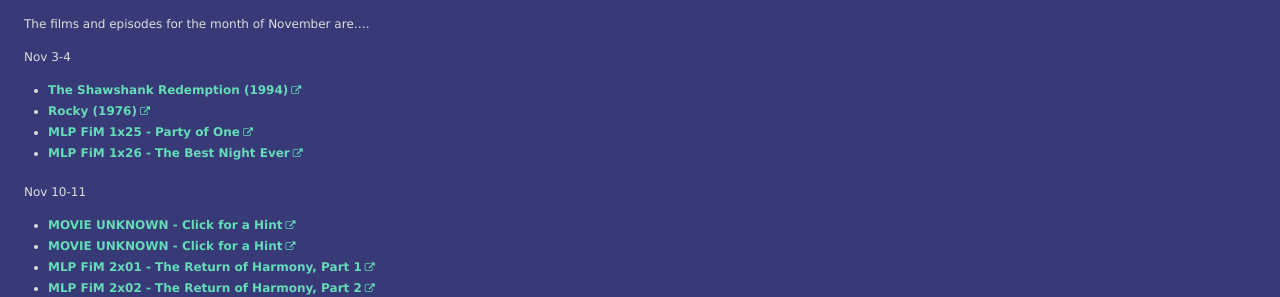
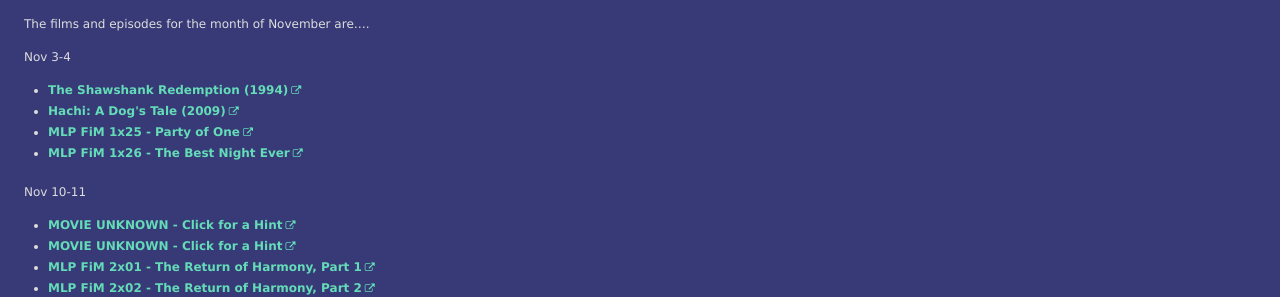
Before and after one commit to Bronystate/brstv3, a Jekyll site: the page built from _posts/2017-11-02-nov17winners.md, in a window 1280 px wide. Shown: the part 502-799 px from the top of the page. Built offline with Jekyll 4.4.1, drawn with Linux system fonts in a browser that asks for light colours; nearby versions of some CDN libraries; some of the changed lines change nothing that is shown.

Commit message:
Update 2017-11-02-nov17winners.md

```diff
--- a/_posts/2017-11-02-nov17winners.md
+++ b/_posts/2017-11-02-nov17winners.md
@@ -15,7 +15,7 @@
 
 Nov 3-4
 -	**[The Shawshank Redemption (1994)][m1]**
--	**[Rocky (1976)][m2]**
+-	**[Hachi: A Dog's Tale (2009)][m2]**
 -	**[MLP FiM 1x25 - Party of One][p1]**
 -	**[MLP FiM 1x26 - The Best Night Ever][p2]**
 
@@ -38,12 +38,12 @@
 -	**[MLP FiM 2x06 - The Cutie Pox][p8]**
 
 [m1]: http://www.imdb.com/title/tt0111161/
-[m2]: http://www.imdb.com/title/tt0075148/
-[m3]: http://cdn.playbuzz.com/cdn/c72a8900-c6b2-4ed6-96f6-e7d732369940/2db9244a-05ec-4a33-a905-9d41697a8a84_560_420.jpg
-[m4]: http://static.flickr.com/67/179768787_c2cf90edc0.jpg
-[m5]: https://www.iconexperience.com/_img/v_collection_png/512x512/shadow/stapler_red.png
+[m2]: http://www.imdb.com/title/tt1028532/
+[m3]: https://media1.britannica.com/eb-media/21/191021-004-241EAB95.jpg
+[m4]: http://cdn.playbuzz.com/cdn/c72a8900-c6b2-4ed6-96f6-e7d732369940/2db9244a-05ec-4a33-a905-9d41697a8a84_560_420.jpg
+[m5]: http://static.flickr.com/67/179768787_c2cf90edc0.jpg
 [m6]: https://vignette.wikia.nocookie.net/spongebob/images/1/19/Squidward-8.jpg/revision/latest?cb=20160410164550
-[m7]: http://foggedclarity.com/wp-content/uploads/2014/10/Trainstation.jpg
+[m7]: https://www.iconexperience.com/_img/v_collection_png/512x512/shadow/stapler_red.png
 [m8]: https://www.martinellis.com/wp/wp-content/uploads/2016/11/promo-apple-cider-50.7.png
 [p1]: http://www.imdb.com/title/tt1880664/
 [p2]: http://www.imdb.com/title/tt1880665/
```
